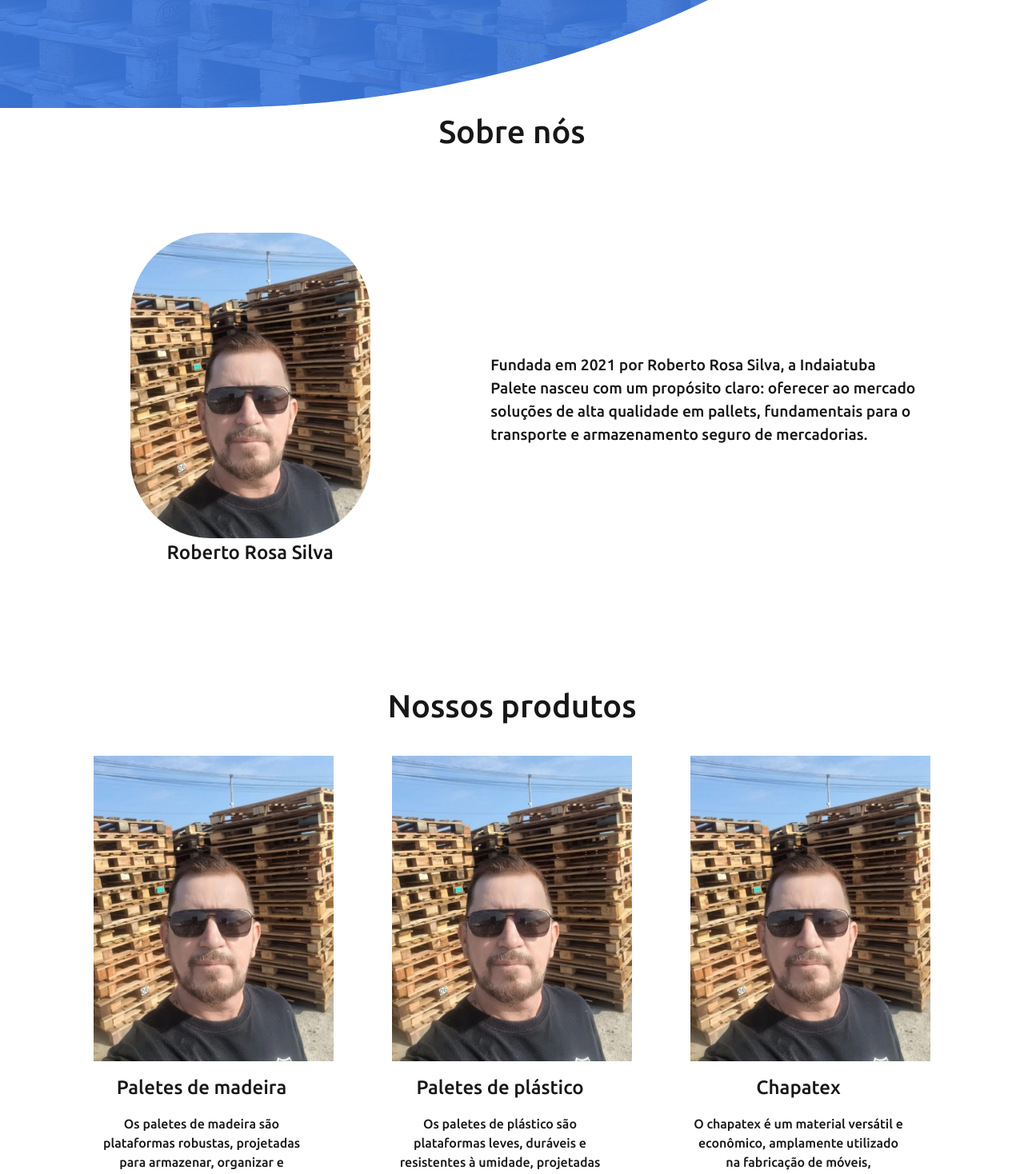
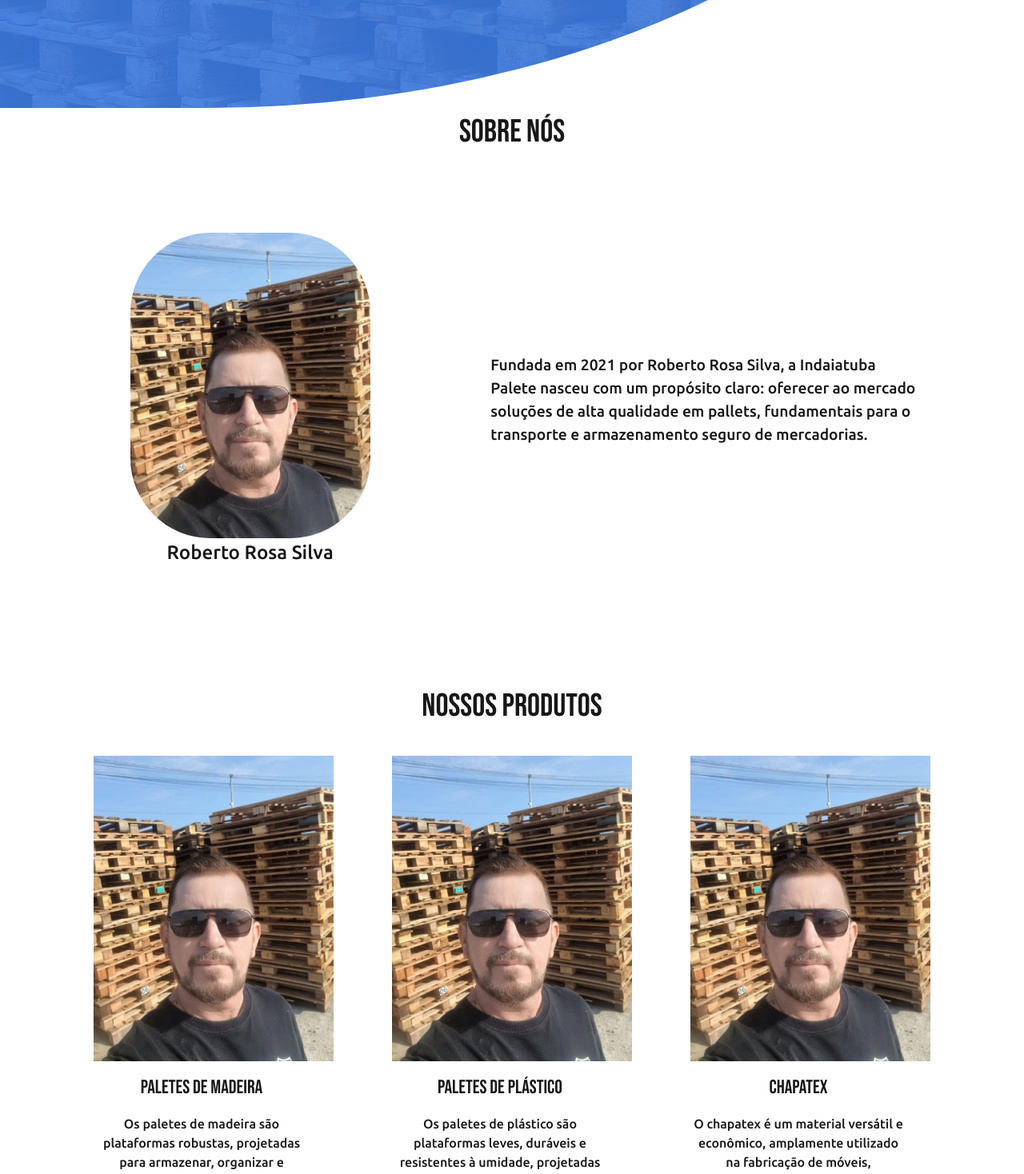
Before and after one commit to ramonmoncao/IndaiatubaPalete, a Next.js app in the folder ip-front/: page /home in a window 1280 px wide. Shown: the part 880-2348 px from the top of the page at 80% size. Built offline with nearby package versions, Linux system fonts and the light colour scheme.

Commit message:
fontes corrigidas

```diff
--- a/ip-front/src/app/home/page.tsx
+++ b/ip-front/src/app/home/page.tsx
@@ -1,5 +1,6 @@
 'use client';
 
+import { Bebas_Neue } from 'next/font/google';
 import Image from 'next/image';
 import Link from 'next/link';
 import { useEffect, useRef, useState } from 'react';
@@ -9,6 +10,12 @@
 import './contact.css';
 import './header.css';
 import './home.css';
+
+const bebasNeue = Bebas_Neue({
+  subsets: ['latin'],
+  weight: '400',
+});
+
 
 export default function Home() {
     useEffect(() => {
@@ -82,7 +89,7 @@
                 <section id="home" ref={homeSection}>
                     <div id="home-div">
                         <Image src="/ipicon.png" alt="Logo" width={60} height={60} style={{ filter: 'brightness(1000%)' }} />
-                        <h1 id="title">SEGURANÇA EM CADA<br /><span>CARGA.</span></h1>
+                        <h1 id="title" className={bebasNeue.className}>SEGURANÇA EM CADA<br /><span>CARGA.</span></h1>
                         <h1 id="subtitle">Paletes de alta qualidade para transporte seguro e eficiente.</h1>
                         <div id="btn"><button id="btn-home">Faça seu orçamento agora →</button></div>
                     </div>
@@ -90,7 +97,7 @@
 
                 <section id="about" ref={aboutSection}>
                     <div id="about-div">
-                        <h1>Sobre nós</h1>
+                        <h1 className={bebasNeue.className}>Sobre nós</h1>
                         <div id="about-grid">
                             <div id="about-img">
                                 <Image src="/Roberto.jpg" alt="Roberto Rosa Silva" width={300} height={200} />
@@ -105,12 +112,12 @@
 
                 <section id="catalog" ref={catalogSection}>
                     <div id='catalog-div'>
-                        <h1>Nossos produtos</h1>
+                        <h1 className={bebasNeue.className}>Nossos produtos</h1>
                         <div id="container">
                             <div className="item" key="paletes-madeira">
                                 <Image src="/Roberto.jpg" alt="Paletes de madeira" width={300} height={200} />
                                 <div className="description">
-                                    <h3>Paletes de madeira</h3>
+                                    <h3 className={bebasNeue.className}>Paletes de madeira</h3>
                                     <h2>Os paletes de madeira são plataformas robustas, projetadas para armazenar, organizar
                                     e transportar cargas com eficiência. Sua resistência e praticidade fazem delas uma solução econômica e sustentável para diversas aplicações.</h2>
                                 </div>
@@ -118,7 +125,7 @@
                             <div className="item" key="paletes-plastico">
                                 <Image src="/Roberto.jpg" alt="Paletes de plástico" width={300} height={200} />
                                 <div className="description">
-                                    <h3>Paletes de plástico</h3>
+                                    <h3 className={bebasNeue.className}>Paletes de plástico</h3>
                                     <h2>Os paletes de plástico são plataformas leves, duráveis e resistentes à umidade,
                                     projetadas para facilitar o transporte, armazenamento e organização de mercadorias.
                                     Ideais para setores que exigem alta higiene e longa vida útil.</h2>
@@ -127,7 +134,7 @@
                             <div className="item" key="chapatex">
                                 <Image src="/Roberto.jpg" alt="Chapatex" width={300} height={200} />
                                 <div className="description">
-                                    <h3>Chapatex</h3>
+                                    <h3 className={bebasNeue.className}>Chapatex</h3>
                                     <h2>O chapatex é um material versátil e econômico, amplamente utilizado na fabricação de
                                     móveis, embalagens, revestimentos e projetos de design. Oferecendo resistência, leveza e uma superfície uniforme.</h2>
                                 </div>
```
